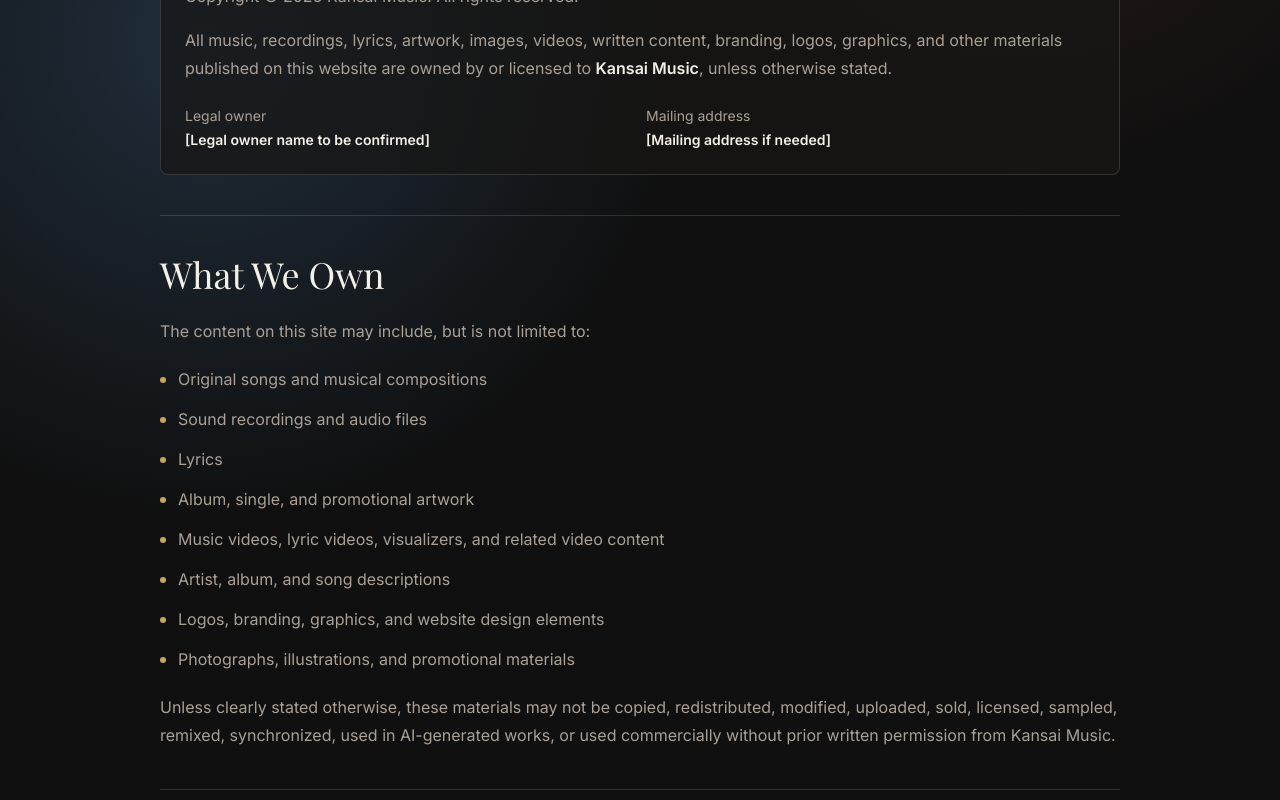
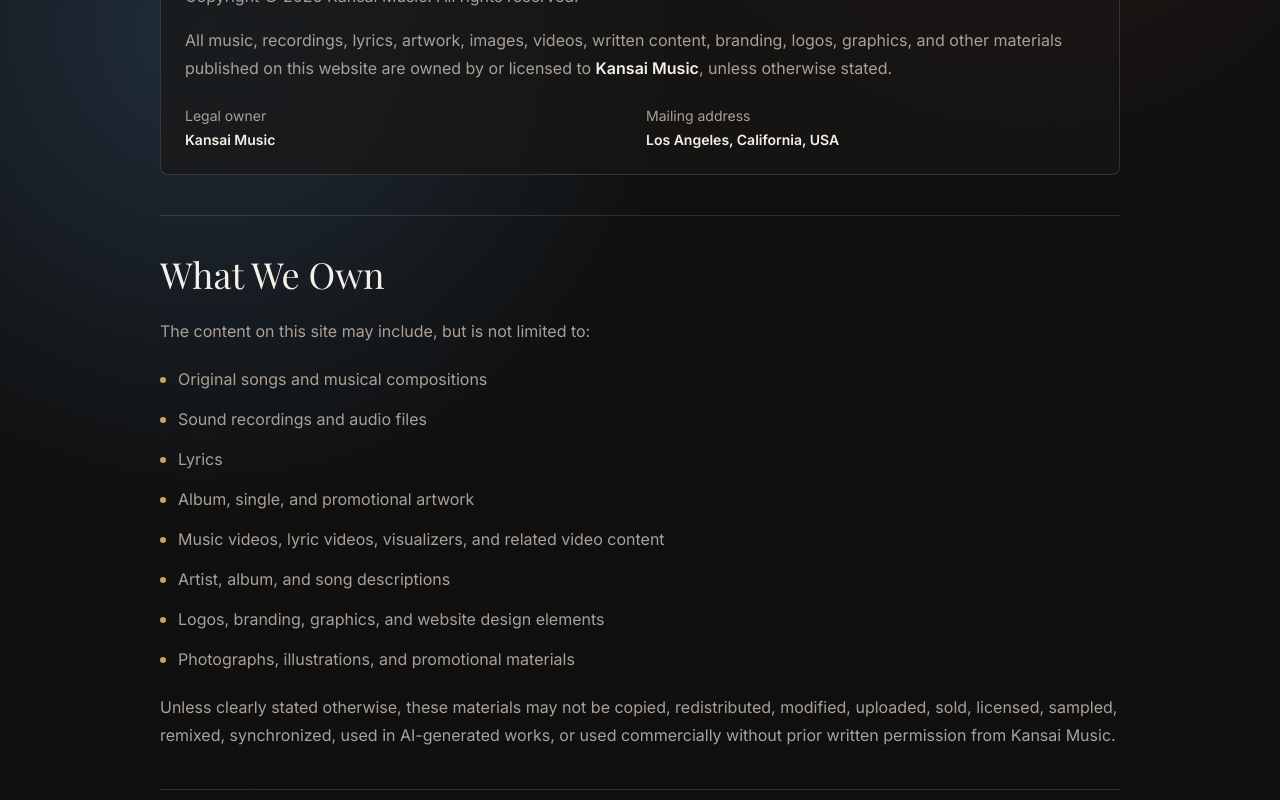
Before and after one commit to CompanywideAI/KansaiMusic, a Next.js app: page /copyright in a window 1280 px wide. Shown: the part 780-1580 px from the top of the page. Built offline with nearby package versions, Linux system fonts and the light colour scheme; no server answers; a web font is replaced by a local one.

Commit message:
Replace copyright placeholders

```diff
--- a/app/copyright/page.tsx
+++ b/app/copyright/page.tsx
@@ -24,11 +24,11 @@
 };
 
 const effectiveDate = "May 16, 2026";
-const legalOwner = "[Legal owner name to be confirmed]";
+const legalOwner = "Kansai Music";
 const contactEmail = "contact@kansaimusic.com";
 const licensingEmail = "licensing@kansaimusic.com";
 const copyrightEmail = "copyright@kansaimusic.com";
-const mailingAddress = "[Mailing address if needed]";
+const mailingAddress = "Los Angeles, California, USA";
 
 const ownedMaterials = [
   "Original songs and musical compositions",
@@ -344,10 +344,6 @@
               </a>
             ))}
           </div>
-          <p>
-            Placeholder legal details still to confirm: {legalOwner}, {mailingAddress}, and the
-            preferred contact addresses above.
-          </p>
         </Section>
 
         <div className="rounded-[8px] border border-border bg-panel/72 p-6">
```
